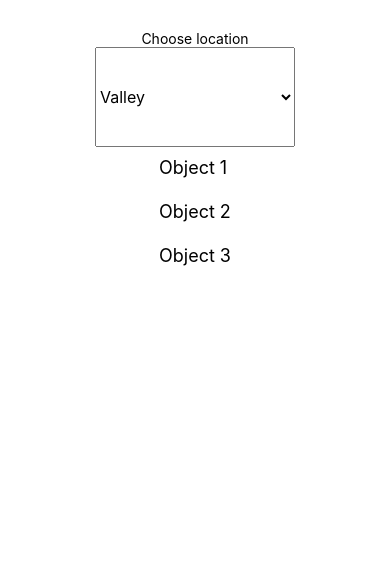
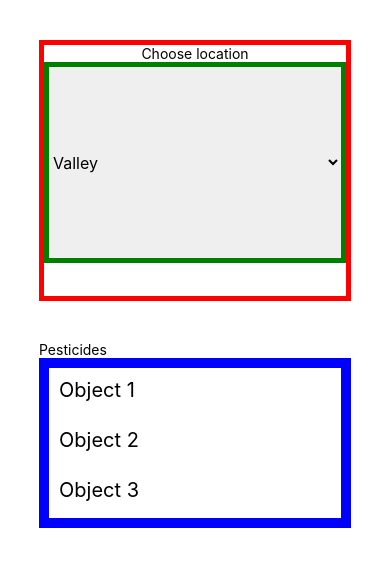
Before and after one commit to diazhector98/PesticidesApp, a React Native app: screen / in a window 390 px wide. Shown: the top 566 px of the page. Built offline with nearby package versions, Linux system fonts and the light colour scheme.

Commit message:
Adjusted styling

```diff
--- a/App.js
+++ b/App.js
@@ -8,17 +8,21 @@
  */
 
 import React, {Component} from 'react';
-import {Platform, StyleSheet, Text, View, Picker, FlatList} from 'react-native';
+import {Platform, StyleSheet, Text, View, Picker, FlatList, TouchableHighlight} from 'react-native';
 
 export default class App extends Component {
 
   state = {
     location: 'valley',
     pesticides: [
-      {key: 'Object 1'},
+      {key: 'Object 1', data: 'hello'},
       {key: 'Object 2'},
       {key: 'Object 3'}
     ]
+  };
+
+  handlePesticidePressed = (item) => {
+    alert(item.data);
   };
 
 
@@ -29,24 +33,38 @@ export default class App extends Component {
           <Text>Choose location</Text>
           <Picker
             selectedValue={this.state.location}
-            style={{height: 100, width: 200}}
+            style={styles.locationPicker}
             onValueChange={(itemValue, itemIndex) => {
               this.setState({
                 location: itemValue
               })
             }}
+            itemStyle={styles.locationPickerItem}
           >
             <Picker.Item label="Valley" value="valley"/>
             <Picker.Item label="Foothills" value="foothills"/>
           </Picker>
+        </View>
+        <View style={styles.pesticidesContainer}>
           <View>
+              <Text>Pesticides</Text>
+            </View>
+            <View style={styles.pesticidesList}>
               <FlatList
                 data={this.state.pesticides}
                 renderItem={
                   ({item}) => {
-                return <Text style={styles.pesticideItem}>{item.key}</Text>
+                  return (
+                    <TouchableHighlight
+                    onPress={() => this.handlePesticidePressed(item)}
+                    underlayColor='gray'
+                    >
+                      <Text style={styles.pesticideItem}>{item.key}</Text>
+                    </TouchableHighlight>
+                    )
                 }
               }
+              style={styles.pesticidesList}
               />
             </View>
         </View>
@@ -59,17 +77,44 @@ const styles = StyleSheet.create({
   container: {
     flex: 1,
     flexDirection: 'column',
-    justifyContent: 'flex-start',
     alignItems: 'center',
     backgroundColor: 'white',
   },
   locationContainer: {
-    margin: 30,
-    alignItems: 'center'
+    flex: 1,
+    alignItems: 'center',
+    justifyContent: 'flex-start',
+    borderWidth: 5,
+    borderColor: 'red',
+    width: '80%',
+    margin: 40
+  },
+  locationPicker: {
+    height: '80%',
+    width: '100%',
+    borderColor: 'green',
+    borderWidth: 5,
+    justifyContent: 'flex-start',
+    alignSelf: 'flex-start'
+
+  },
+  locationPickerItem: {
+    height: 150,
+    margin: 10
+  },
+  pesticidesContainer:{
+    flex: 2,
+    width: '80%'
+  },
+  pesticidesList: {
+    borderColor: 'blue',
+    borderWidth: 5,
+    width: '100%'
   },
   pesticideItem: {
     padding: 10,
-    fontSize: 18,
-    height: 44
+    fontSize: 20,
+    height: 50,
+    width: '100%'
   }
 });
--- a/package.json
+++ b/package.json
@@ -8,7 +8,8 @@
   },
   "dependencies": {
     "react": "16.6.3",
-    "react-native": "0.58.1"
+    "react-native": "0.58.1",
+    "react-native-elements": "^0.19.1"
   },
   "devDependencies": {
     "babel-core": "^7.0.0-bridge.0",
```
Also changed, not shown: 1 other file (tests, documents, lock files or other folders). Lines whose indentation alone changed are shown as unchanged.
